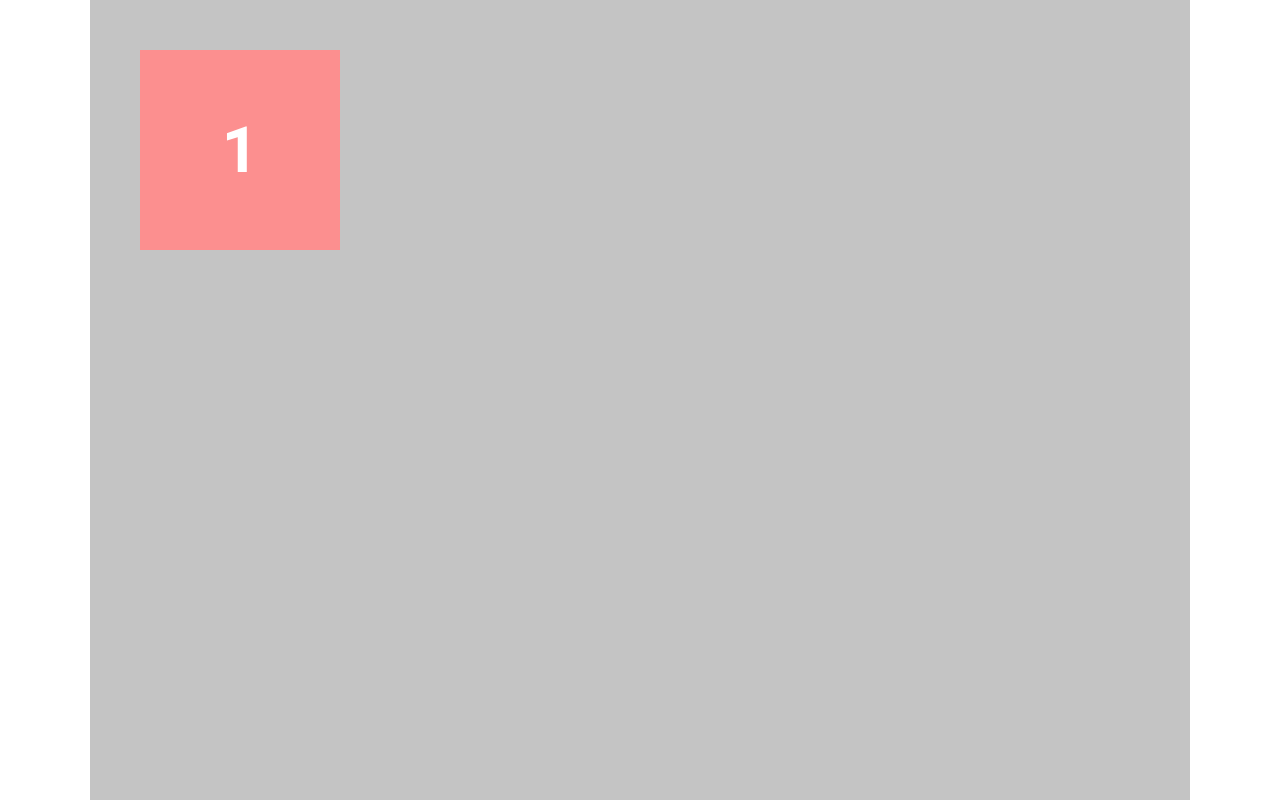
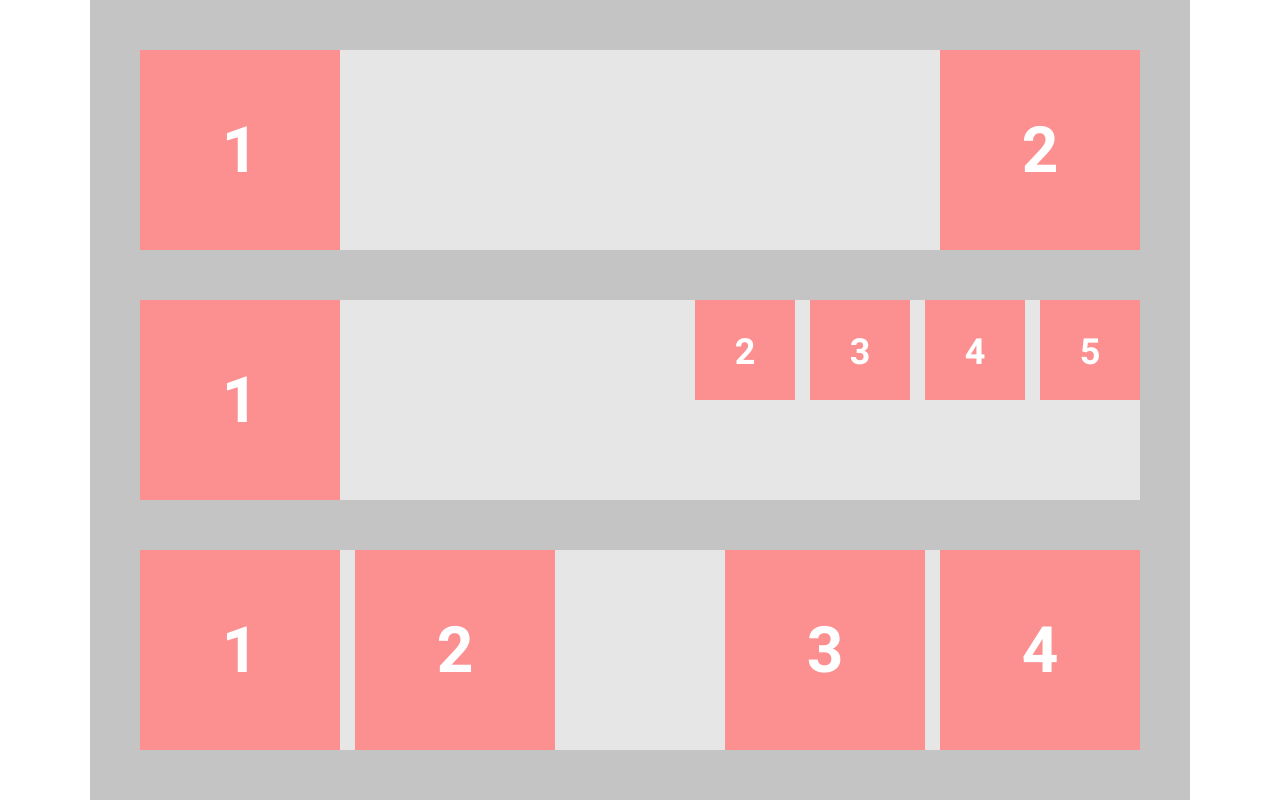
Before and after one commit to Stanysmaev/fe_basic_homework, a plain HTML site: page index.html in a window 1280 px wide. Drawn offline with Linux system fonts and the light colour scheme.

Commit message:
hw6 maybe complete

```diff
--- a/index.html
+++ b/index.html
@@ -14,29 +14,52 @@
   <header></header>
 
   <main>
-    <!-- <h1>Lesson</h1> -->
     <section class="container">
+      <!--  -->
       <div class="gray square">
-        <div class="square left">
+        <div class="squareLeft">
           <h2>1</h2>
         </div>
+        <div class="square right">
+          <h2>2</h2>
+        </div>
       </div>
-
-      <!-- <div class="square right">
-        <h2>2</h2>
-      </div> -->
-
-      <div>
-
+      <!--  -->
+      <div class="gray square">
+        <div class="squareLeft m355">
+          <h2>1</h2>
+        </div>
+        <div class="squareSmall m15">
+          <h3>2</h3>
+        </div>
+        <div class="squareSmall m15">
+          <h3>3</h3>
+        </div>
+        <div class="squareSmall m15">
+          <h3>4</h3>
+        </div>
+        <div class="squareSmall">
+          <h3>5</h3>
+        </div>
       </div>
-      <div>
-
+      <!--  -->
+      <div class="gray square">
+        <div class="squareLeft m15">
+          <h2>1</h2>
+        </div>
+        <div class="squareLeft m170">
+          <h2>2</h2>
+        </div>
+        <div class="squareLeft m15">
+          <h2>3</h2>
+        </div>
+        <div class="squareLeft">
+          <h2>4</h2>
+        </div>
       </div>
     </section>
   </main>
 
-  <footer></footer>
-
 </body>
 
 </html>
--- a/styles/style.css
+++ b/styles/style.css
@@ -26,12 +26,16 @@ html {
   background: #c4c4c4;
 }
 
-.square.left {
+.squareLeft {
   display: block;
   width: 200px;
   height: 200px;
   background: #fc8f8f;
   float: left;
+}
+
+.m355 {
+  margin-right: 355px;
 }
 
 .square.right {
@@ -42,15 +46,28 @@ html {
   float: right;
 }
 
-.square.small {
+.squareSmall {
+  display: block;
   width: 100px;
   height: 100px;
   background: #fc8f8f;
+  float: left;
+}
+
+.m15 {
+  margin-right: 15px;
+}
+
+.m170 {
+  margin-right: 170px;
 }
 
 .gray.square {
+  display: block;
   width: 1000px;
   background: #e6e6e6;
+  float: left;
+  margin-bottom: 50px;
 }
 
 h2 {
@@ -63,3 +80,14 @@ h2 {
   margin-bottom: 62px;
   color: #ffffff;
 }
+
+h3 {
+  font-family: 'Roboto';
+  font-size: 36px;
+  font-weight: 700;
+  line-height: 42px;
+  text-align: center;
+  margin-top: 31px;
+  margin-bottom: 31.5px;
+  color: #ffffff;
+}
```
